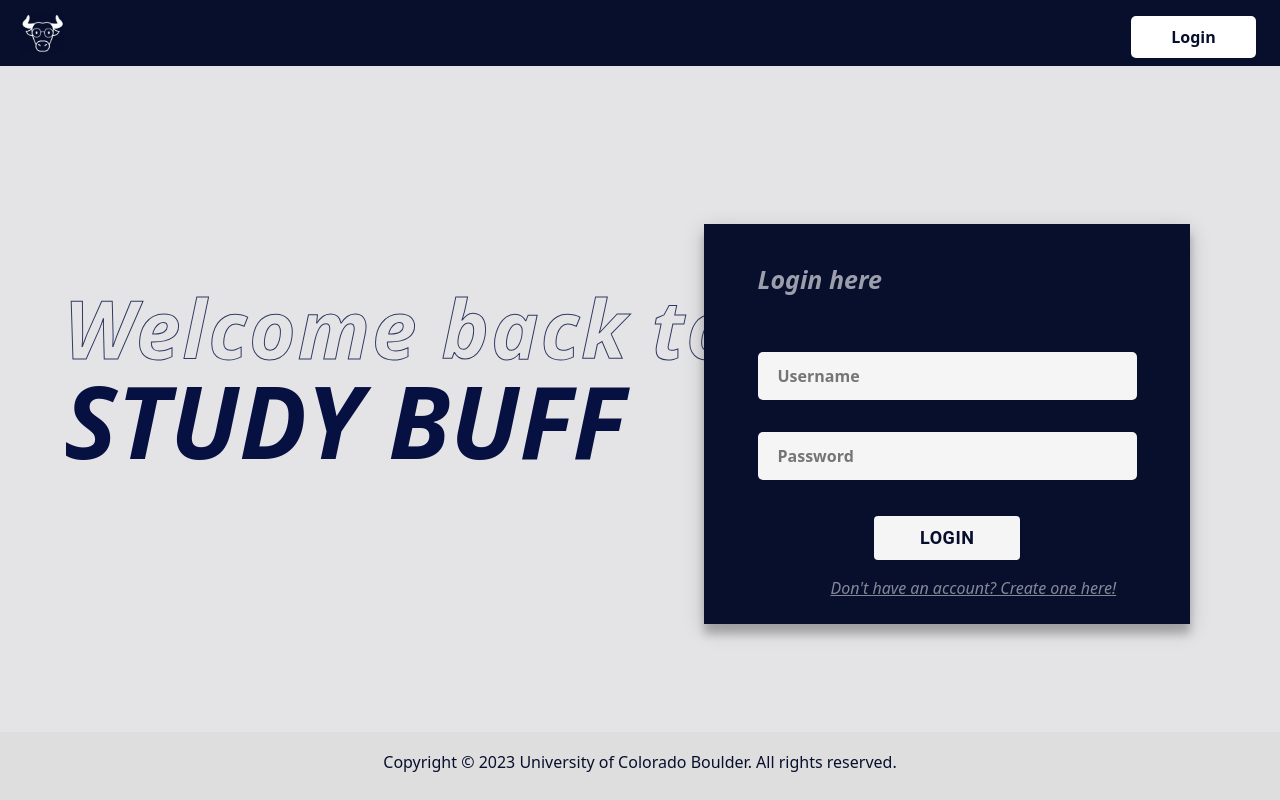
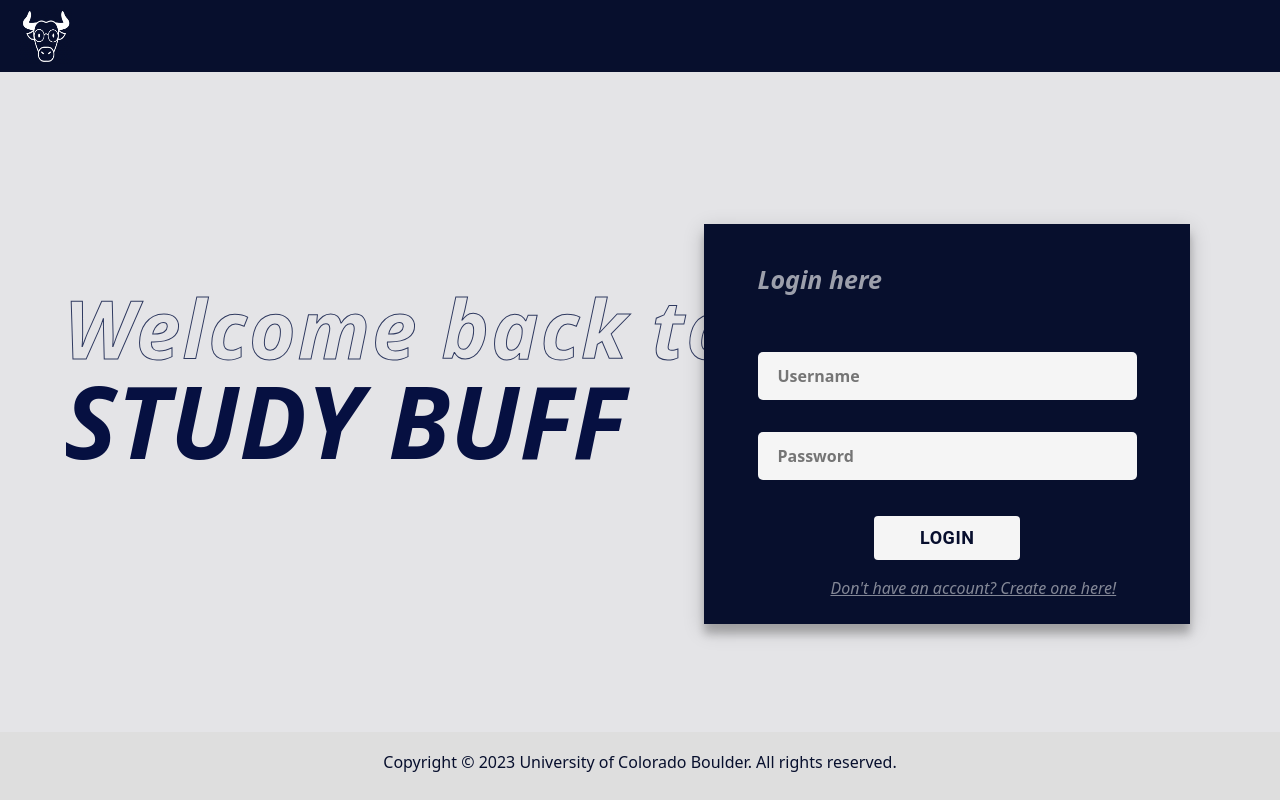
Before and after one commit to rera5078/studyBuff, a React (Create React App) app in the folder studyBuffUI/: page /login in a window 1280 px wide. Built offline with nearby package versions, Linux system fonts and the light colour scheme.

Commit message:
fix: login button visibality correction

```diff
--- a/studyBuffUI/src/CreateAccountPage/CreateAccountPage.tsx
+++ b/studyBuffUI/src/CreateAccountPage/CreateAccountPage.tsx
@@ -77,7 +77,7 @@
 
     return (
         <React.Fragment>
-            <NavBar></NavBar>
+            <NavBar loginVisible={false}></NavBar>
             <div className='gradient-background'>
                 <h2 className='All'>ALL OF STUDY BUFF</h2>
                 <h2 className='Free'> COMPLETELY FREE</h2>
--- a/studyBuffUI/src/LoginPage/LoginPage.tsx
+++ b/studyBuffUI/src/LoginPage/LoginPage.tsx
@@ -52,7 +52,7 @@
 
     return (
         <React.Fragment>
-            <NavBar></NavBar>
+            <NavBar loginVisible={false}></NavBar>
             <div className='background'>
                 <h2 className='Welcome'>Welcome back to</h2>
                 <h2 className='Study'> STUDY BUFF</h2>
--- a/studyBuffUI/src/NavBar/NavBar.css
+++ b/studyBuffUI/src/NavBar/NavBar.css
@@ -8,8 +8,8 @@
 
 .photo {
     margin-left: 20px;
-    height: 40px;
-    width: 45px;
+    height: 56px;
+    width: 52px;
 }
 
 .iconText{
--- a/studyBuffUI/src/NavBar/NavBar.tsx
+++ b/studyBuffUI/src/NavBar/NavBar.tsx
@@ -11,9 +11,11 @@
 import LogoutIcon from "@mui/icons-material/Logout";
 import PersonIcon from "@mui/icons-material/Person";
 
-interface NavBarProps { }
+interface NavBarProps {
+    loginVisible: boolean
+}
 
-const NavBar: FC<NavBarProps> = () => {
+const NavBar = ({ loginVisible }: NavBarProps): JSX.Element => {
     const navigate = useNavigate();
     const [userInfo, setuserInfo] = useState<any>();
     const [isLoggedIn, setIsLoggedIn] = useState<boolean>(false)
@@ -53,23 +55,24 @@
             <div className={"justify-content-end"}>
                 <div className="navbar-nav mr-auto">
                     <div className="nav-item me-4 mt-2">
-                        {isLoggedIn ? (
-                            <>
-                                <Button onClick={handleMenuOpen}>
-                                    <Avatar><PersonIcon/></Avatar>
-                                </Button>
-                                <Menu anchorEl={anchorEl} open={Boolean(anchorEl)} onClose={handleMenuClose}>
+                        {!isLoggedIn ? (
+                            loginVisible ? (
+                                <Link to="/login">
+                                    <button type="button" className="loginBtn">Login</button>
+                                </Link>
+                            ) : (
+                                    ""
+                            )
+                        ) : (
+                            <><Button onClick={handleMenuOpen}>
+                                <Avatar><PersonIcon /></Avatar>
+                            </Button><Menu anchorEl={anchorEl} open={Boolean(anchorEl)} onClose={handleMenuClose}>
                                     <MenuItem>{userInfo?.name}</MenuItem>
                                     <MenuItem onClick={handleLogout}>
-                                        <span style={{marginRight: "16px"}}>Logout</span>
+                                        <span style={{ marginRight: "16px" }}>Logout</span>
                                         <LogoutIcon />
                                     </MenuItem>
-                                </Menu>
-                            </>
-                        ) : (
-                            <Link to="/login">
-                                <button type="button" className="loginBtn">Login</button>
-                            </Link>
+                                </Menu></>
                         )}
                     </div>
                 </div>
--- a/studyBuffUI/src/RecommendationPage/Recommendation.tsx
+++ b/studyBuffUI/src/RecommendationPage/Recommendation.tsx
@@ -291,7 +291,7 @@
   return (
     <div className="mainContainer">
       <DelayedContent>
-        <NavBar></NavBar>
+        <NavBar loginVisible={true}></NavBar>
         <Footer></Footer>
         <div className="cardsContainer">
           <div style={{ position: "relative" }}>
--- a/studyBuffUI/src/SearchPage/SearchPage.tsx
+++ b/studyBuffUI/src/SearchPage/SearchPage.tsx
@@ -171,7 +171,7 @@
 
   return (
     <div className="SearchPage" data-testid="SearchPage">
-      <NavBar></NavBar>
+      <NavBar loginVisible={true}></NavBar>
       {loading && <div>Loading...</div>}
       {!loading && <div>
         <div className={'d-flex justify-content-center'} style={{ marginTop: "10%" }}>
```
Also changed, not shown: 1 other file (tests, documents, lock files or other folders).
